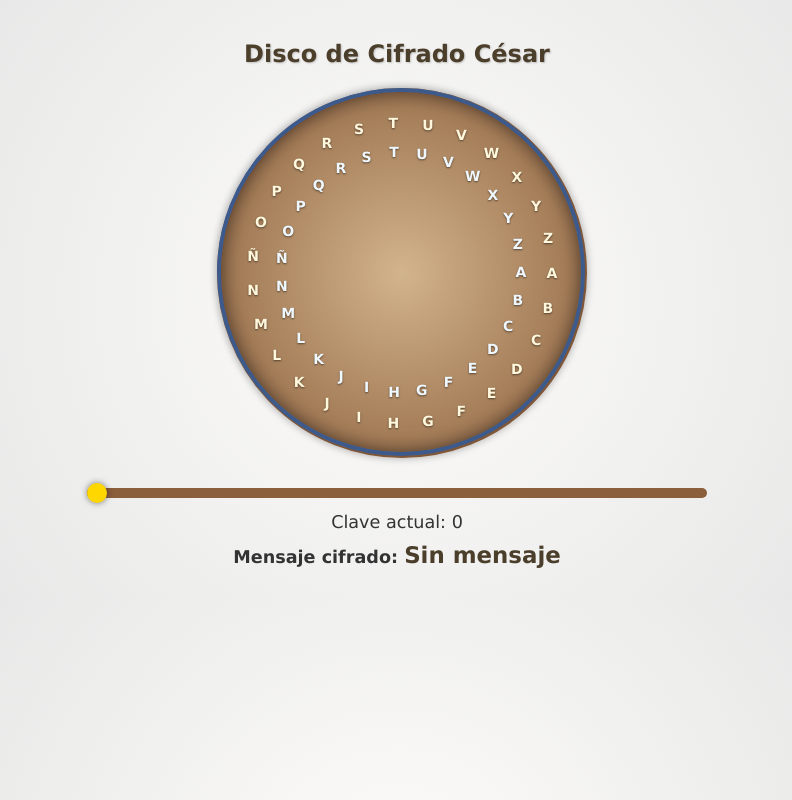
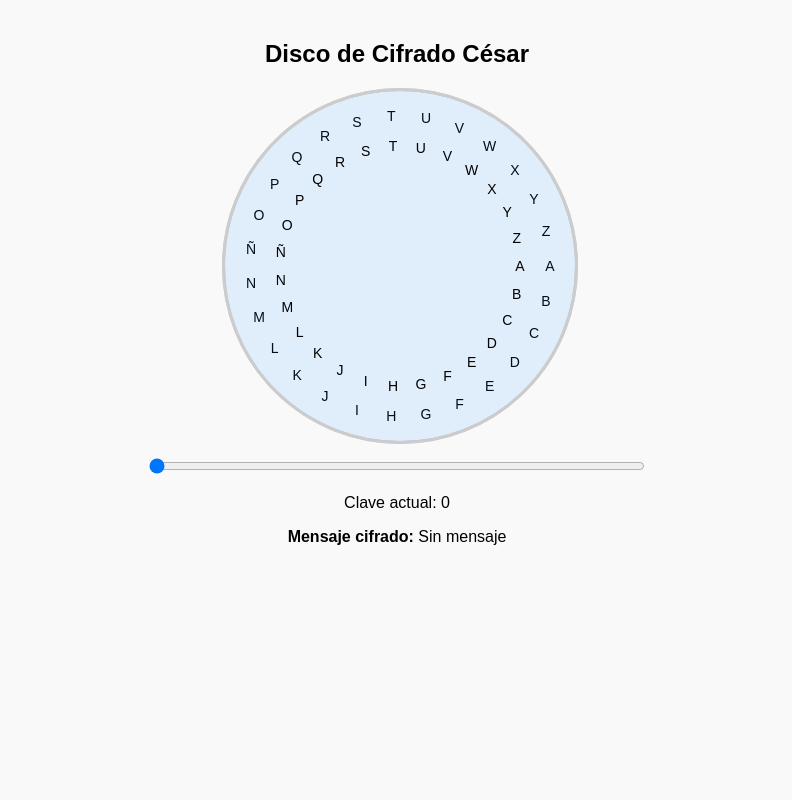
Before and after one commit to juanmaaf/EscapeRoomCreator, a plain HTML site: page entrega3/web/paginas_puzles/cifrado_cesar.html in a window 1280 px wide. Shown: the whole page, without its empty margins (243-1035 px from the left). Drawn offline with Linux system fonts and the light colour scheme.

```diff
--- a/entrega3/web/paginas_puzles/cifrado_cesar.html
+++ b/entrega3/web/paginas_puzles/cifrado_cesar.html
@@ -5,99 +5,46 @@
     <title>Disco César</title>
     <style>
       body {
-        font-family: "Verdana", sans-serif;
+      font-family: sans-serif;
       text-align: center;
       margin: 0;
       padding: 20px;
-        background: radial-gradient(circle at center, #fdfcfb, #e0e0e0);
-        color: #333;
-      }
-
-      h2 {
-        color: #4b3e2a;
-        text-shadow: 1px 1px 2px rgba(0,0,0,0.2);
+      background: #f9f9f9;
       }
 
       .disco-container {
       position: relative;
-        width: 360px;
-        height: 360px;
-        margin: 20px auto;
+      width: 350px;
+      height: 350px;
+      margin: auto;
       }
 
       .disco {
       position: absolute;
       width: 100%;
       height: 100%;
+      border: 3px solid #ccc;
       border-radius: 50%;
       display: flex;
       justify-content: center;
       align-items: center;
       font-size: 14px;
-        font-weight: bold;
-      }
-
-      .exterior {
-        border: 5px solid #8b5e3c;
-        background: radial-gradient(circle at center, #d2b48c, #8b5e3c);
-        box-shadow: inset 0 0 20px rgba(0,0,0,0.3), 0 0 10px rgba(0,0,0,0.2);
-        color: #fff8dc;
-        z-index: 1;
-      }
-
-      .interior {
-        border: 4px solid #3c5a8b;
-        transition: transform 0.3s ease;
-        box-shadow: inset 0 0 15px rgba(0,0,0,0.3), 0 0 8px rgba(0,0,0,0.2);
-        color: #f0f8ff;
-        z-index: 2;
       }
 
       .disco div {
       position: absolute;
-        width: 24px;
+      width: 20px;
       text-align: center;
-        text-shadow: 0 1px 2px rgba(0,0,0,0.5);
+      }
+
+      .interior {
+      background-color: rgba(0, 128, 255, 0.1);
+      transition: transform 0.3s ease;
       }
 
       #clave-slider {
-        width: 50%;
+      width: 40%;
       margin-top: 20px;
-        -webkit-appearance: none;
-        height: 10px;
-        background: #8b5e3c;
-        border-radius: 5px;
-        outline: none;
-      }
-
-      #clave-slider::-webkit-slider-thumb {
-        -webkit-appearance: none;
-        width: 20px;
-        height: 20px;
-        background: #ffd700;
-        border-radius: 50%;
-        cursor: pointer;
-        box-shadow: 0 0 6px rgba(0,0,0,0.5);
-      }
-
-      #clave-slider::-moz-range-thumb {
-        width: 20px;
-        height: 20px;
-        background: #ffd700;
-        border-radius: 50%;
-        cursor: pointer;
-        box-shadow: 0 0 6px rgba(0,0,0,0.5);
-      }
-
-      p {
-        font-size: 1.1em;
-        margin: 10px 0;
-      }
-
-      #mensaje-cifrado {
-        font-weight: bold;
-        font-size: 1.3em;
-        color: #4b3e2a;
       }
     </style>
   </head>
@@ -113,6 +60,7 @@
 
     <script>
       const ALFABETO = "ABCDEFGHIJKLMNÑOPQRSTUVWXYZ";
+      let alexaClient;
 
       function crearDiscoLetras(container, letras, radio) {
         const n = letras.length;
```
Lines whose indentation alone changed are shown as unchanged.
